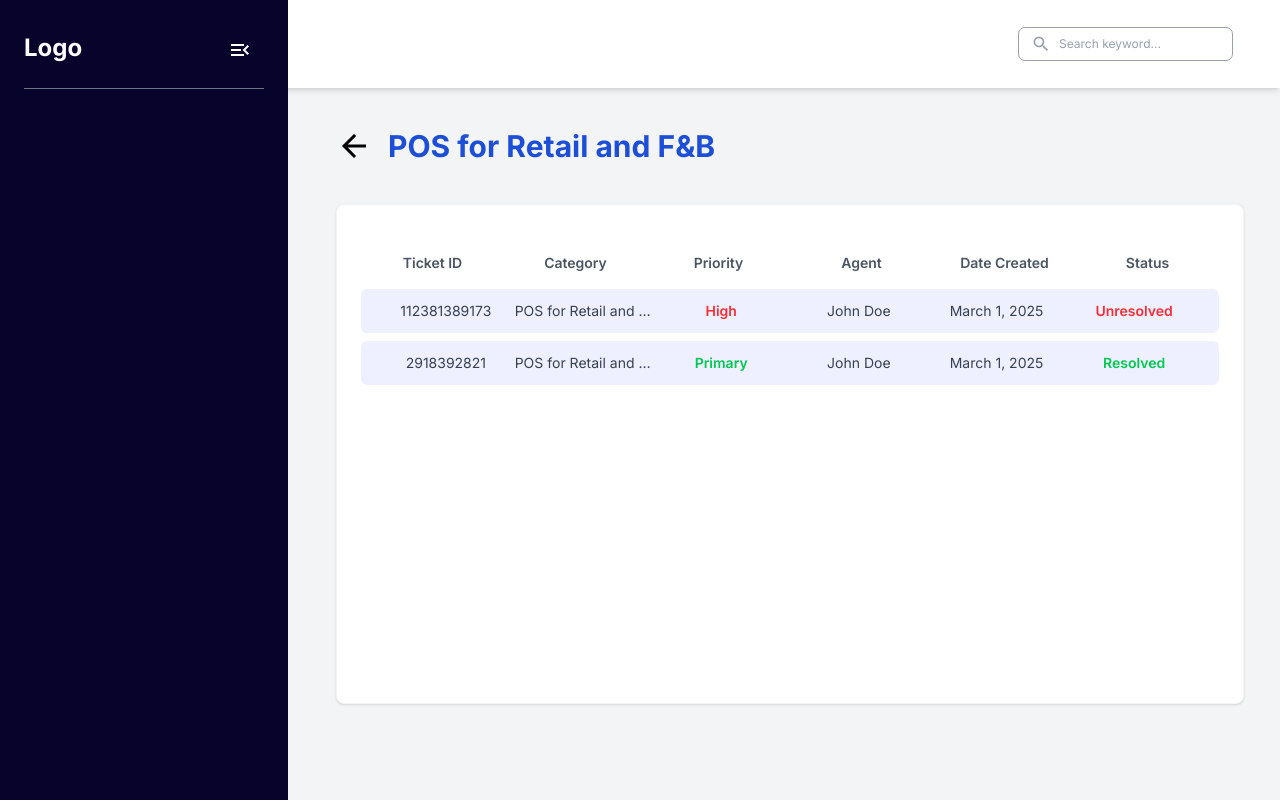
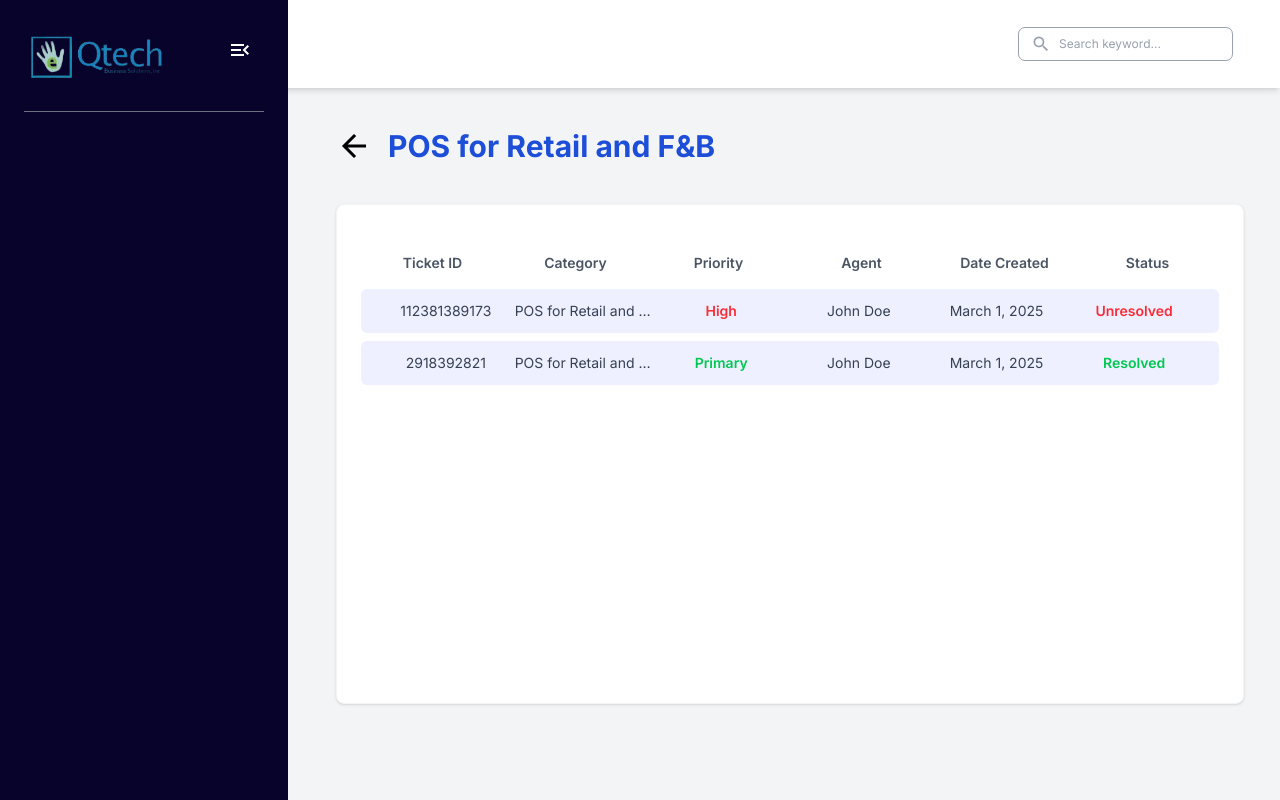
Before and after one commit to Renz-Eryll/Ticketing-System, a React (Vite) app in the folder frontend/: page /admin/tickets in a window 1280 px wide. Built offline with nearby package versions, Linux system fonts and the light colour scheme.

Commit message:
sidebar logo updated

```diff
--- a/frontend/src/components/Sidebar.jsx
+++ b/frontend/src/components/Sidebar.jsx
@@ -5,6 +5,8 @@ import { useStateContext } from "../contexts/ContextProvider";
 import { useNavigate } from "react-router-dom";
 import Swal from "sweetalert2";
 import { getLinks } from "../data/links";
+import qtechLogo from "../assets/qtechlogo.png";
+
 
 // get current user
 import useUser from "../hooks/use-user";
@@ -114,7 +116,7 @@ export const Sidebar = () => {
               !activeMenu ? "scale-0" : ""
             }`}
           >
-            Logo
+           <img src={qtechLogo} alt="Qtech Logo" className="w-36 h-auto" />
           </h1>
           <div className="mt-6 border-t border-gray-500" />
         </div>
```
